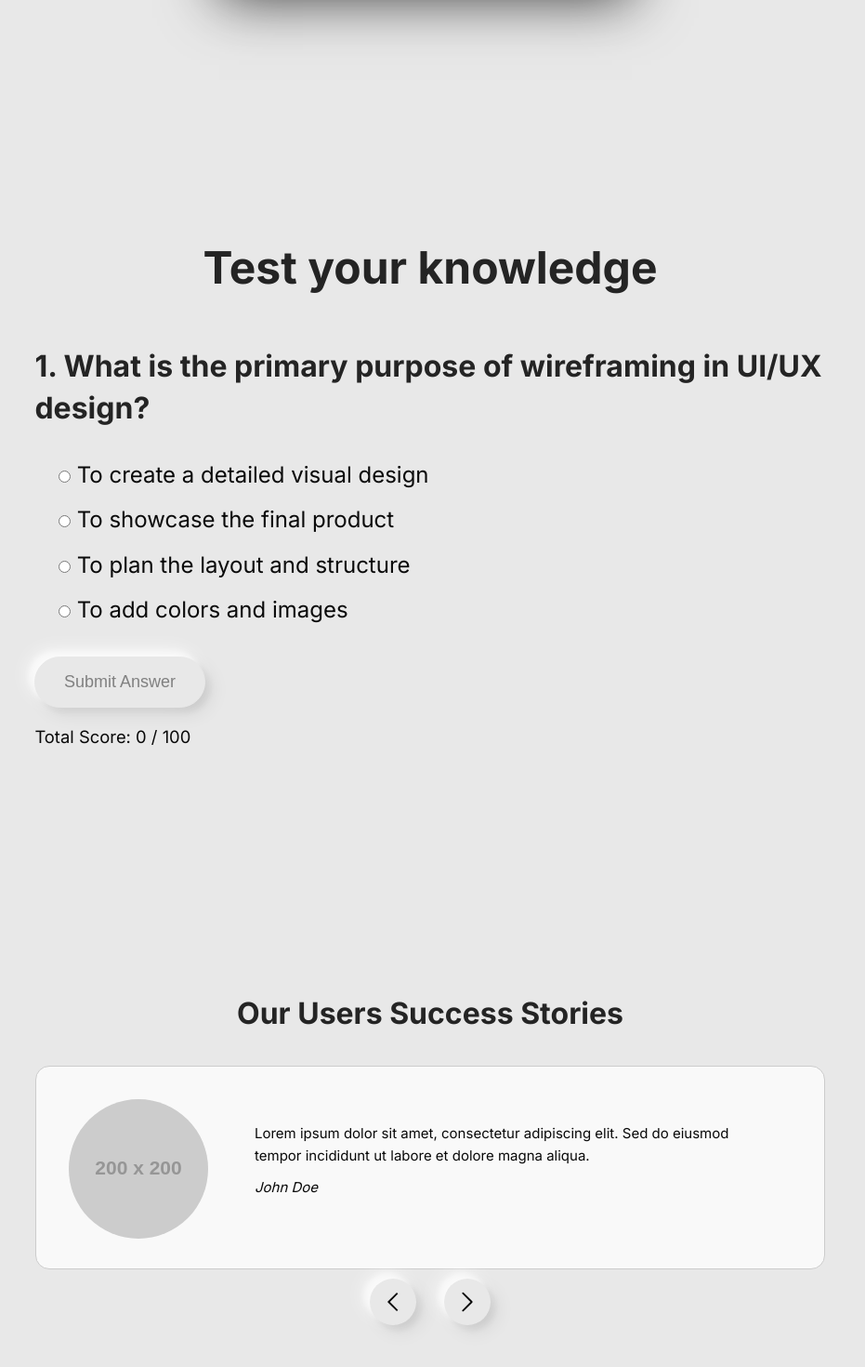
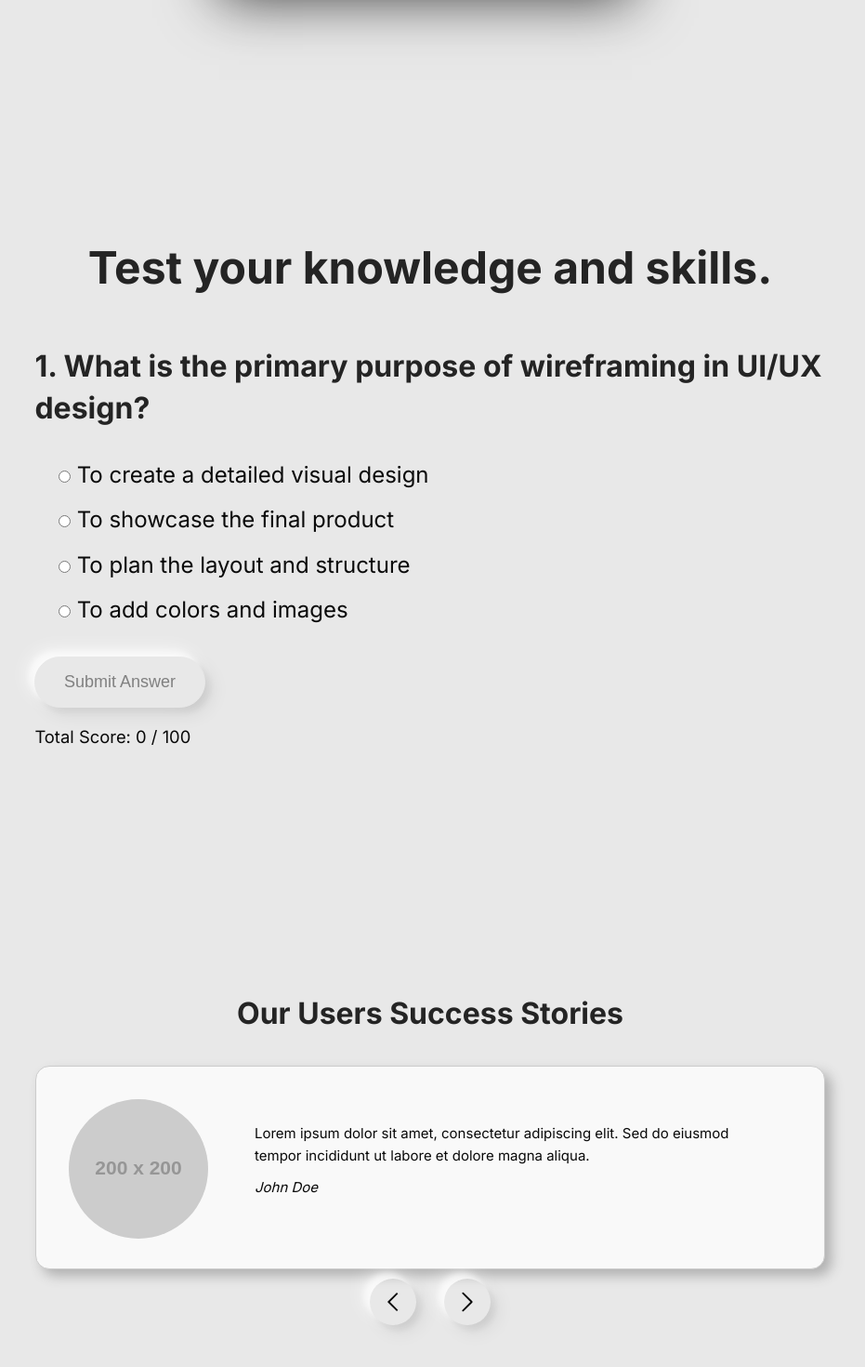
Before and after one commit to jamesdesigns/vue-project, a Vue app: page / in a window 1280 px wide. Shown: the part 1488-2958 px from the top of the page at 93% size, without its empty margins (177-1108 px from the left). Built offline with nearby package versions, Linux system fonts and the light colour scheme.

Commit message:
Add drop shadow to the testimonial card

```diff
--- a/src/components/TestTwo.vue
+++ b/src/components/TestTwo.vue
@@ -1,7 +1,7 @@
 <template>
   <div class="test-container">
     <div v-if="currentQuestionIndex < questions.length">
-      <h1>Test your knowledge</h1>
+      <h1>Test your knowledge and skills.</h1>
       <div class="slide">
         <h2>{{ questions[currentQuestionIndex].text }}</h2>
         <ul>
--- a/src/components/Testimonials.vue
+++ b/src/components/Testimonials.vue
@@ -69,6 +69,10 @@ h3 { color: #242424; text-align: center; font-size: 2rem; font-weight: bold; mar
   max-width: 850px;
   margin: 0 auto;
   height: 70vh;
+}
+
+.testimonial {
+  box-shadow: 7px 7px 13px #b0b0b0;
 }
 
 .player__btn {
```
